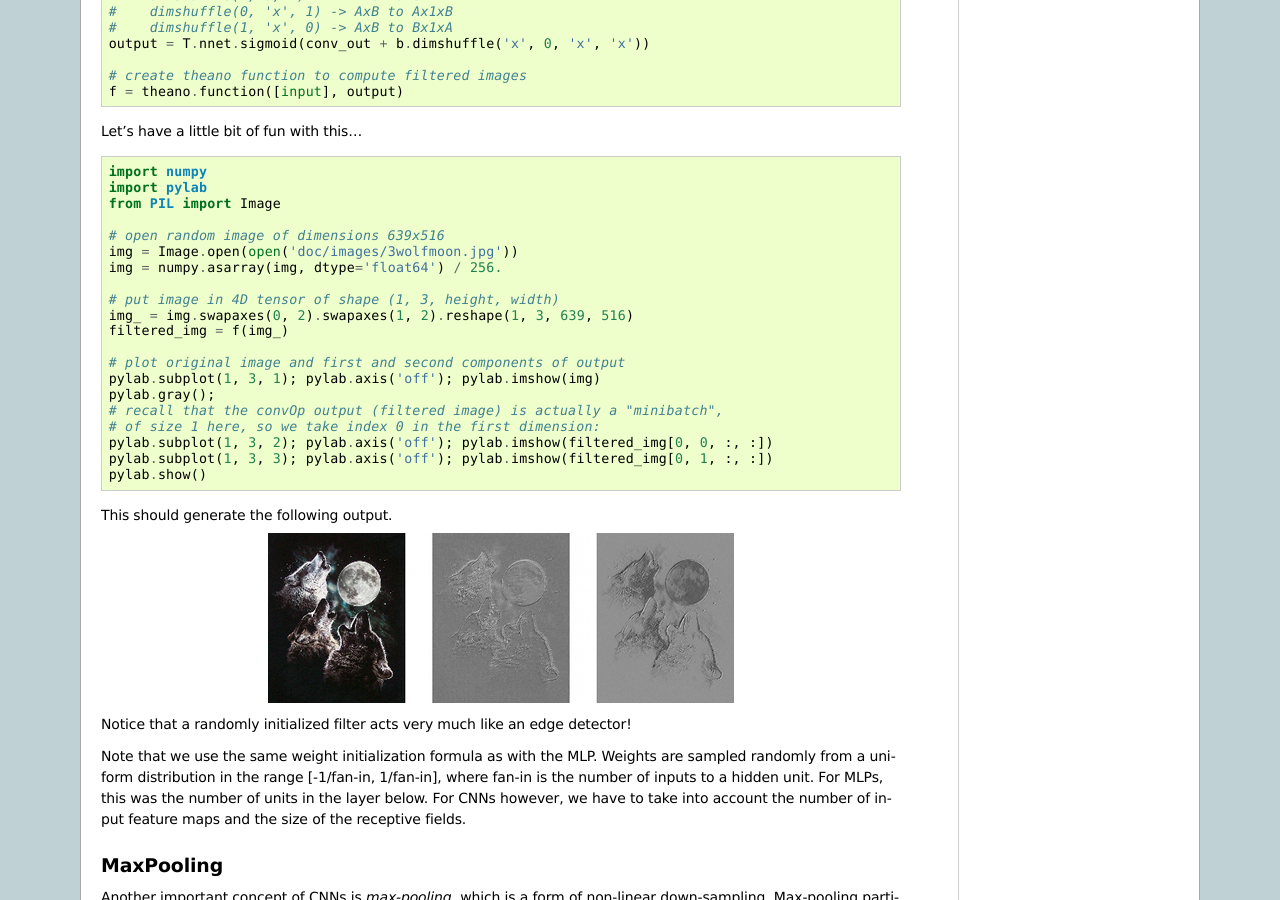
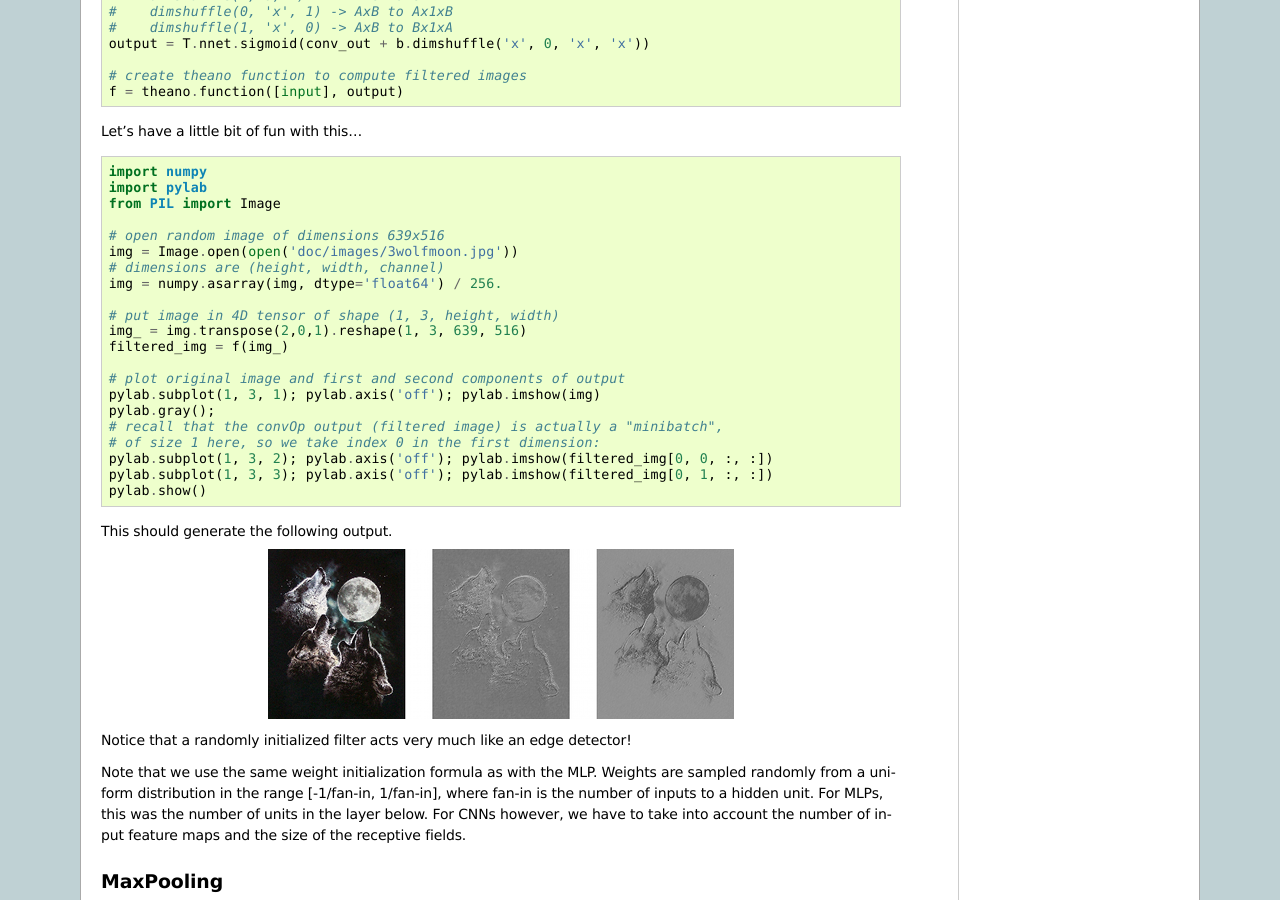
Before and after one commit to lisa-lab/DeepLearningTutorials, a Sphinx documentation site: the page built from doc/lenet.txt, in a window 1280 px wide and 900 px high, scrolled down 3607 px. Built offline with Sphinx 7.4.7, drawn with Linux system fonts in a browser that asks for light colours; formulas are drawn with MathJax 3; pages that are not in the unit, such as notebooks, are missing from menus.

Commit message:
use transpose instead of 2 swapaxes for clarity

```diff
--- a/doc/lenet.txt
+++ b/doc/lenet.txt
@@ -261,10 +261,11 @@ Let's have a little bit of fun with this...
 
         # open random image of dimensions 639x516
         img = Image.open(open('doc/images/3wolfmoon.jpg'))
+        # dimensions are (height, width, channel)
         img = numpy.asarray(img, dtype='float64') / 256.
 
         # put image in 4D tensor of shape (1, 3, height, width)
-        img_ = img.swapaxes(0, 2).swapaxes(1, 2).reshape(1, 3, 639, 516)
+        img_ = img.transpose(2,0,1).reshape(1, 3, 639, 516)
         filtered_img = f(img_)
 
         # plot original image and first and second components of output
```
